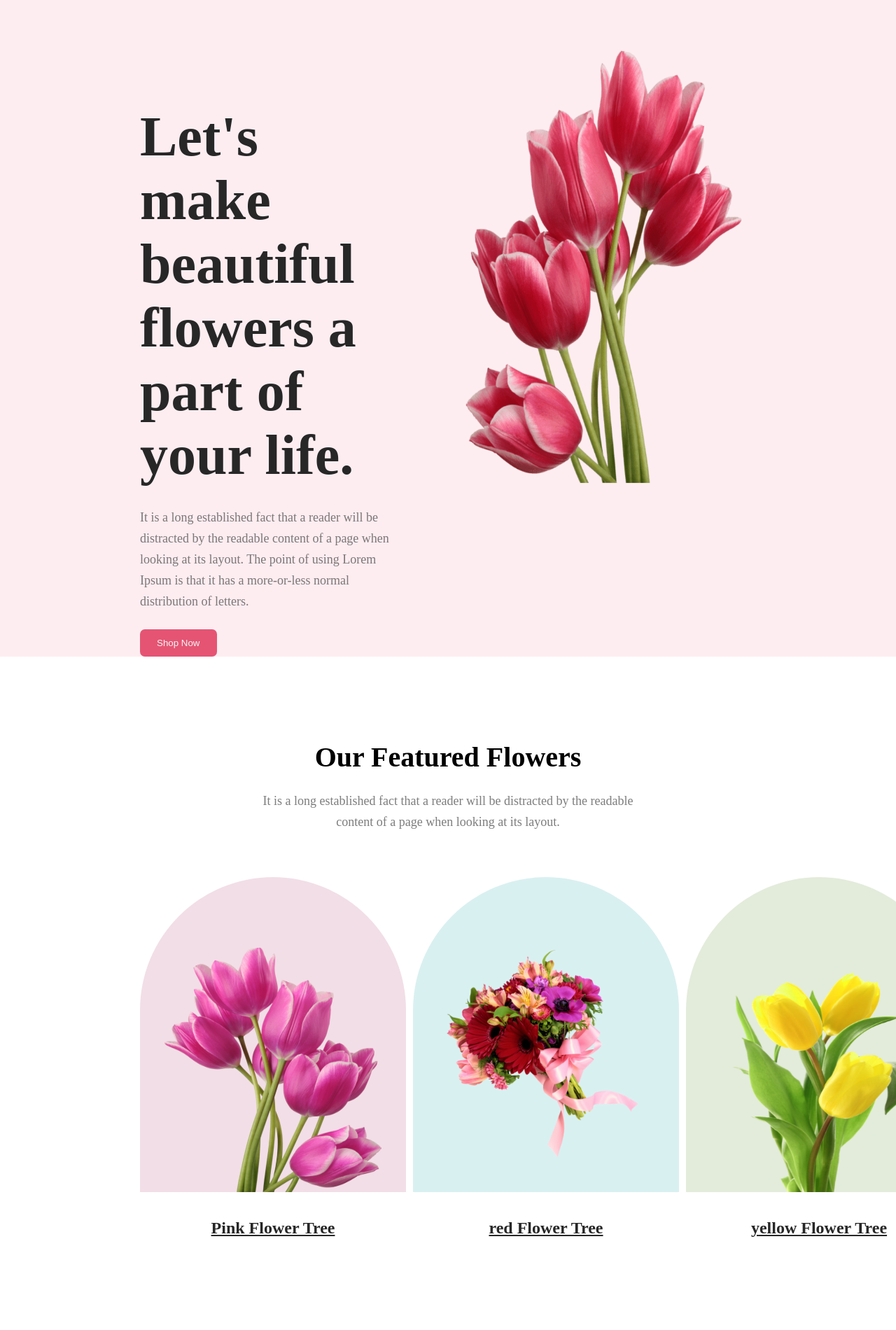
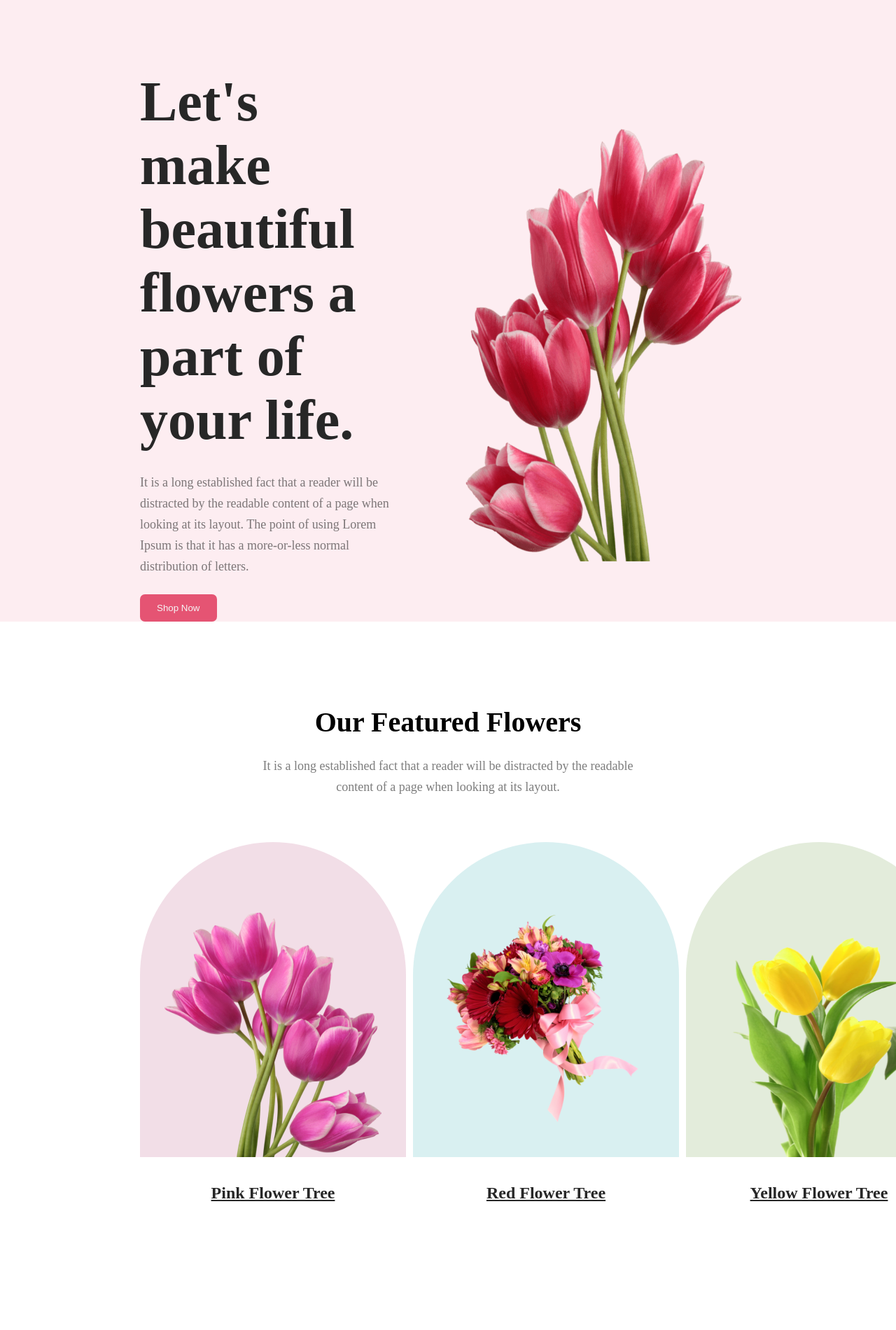
Before and after one commit to shadowfax191/flower-shop-Assignment, a plain HTML site: page index.html in a window 1280 px wide. Shown: the top 1900 px of the page at 70% size. Drawn offline with Linux system fonts and the light colour scheme.

Commit message:
7th  commit

```diff
--- a/index.html
+++ b/index.html
@@ -10,9 +10,10 @@
 </head>
 
 <body>
+    <!-- header -->
     <header class="head">
-        <div class="flower">
-            <div class="flower1">
+
+            <div>
                 <h1 class="ftitle">Let's make beautiful flowers a part of your life.</h1>
                 <p class="ftext">It is a long established fact that a reader will be distracted by the readable content
                     of a page when
@@ -25,9 +26,10 @@
                 <img class="img1" src="image/pngwing 10.png" alt="">
             </div>
 
-        </div>
+
     </header>
     <main>
+
         <section>
             <h2 class="htitle">Our Featured Flowers</h2>
             <p class="des">It is a long established fact that a reader will be distracted by the readable <br> content of a
@@ -41,11 +43,11 @@
             </div>
             <div>
                 <img class="f2" src="image/pngwing 5.png" alt="">
-                <p class="fcolor">red Flower Tree</p>
+                <p class="fcolor">Red Flower Tree</p>
             </div>
             <div>
                 <img class="f3" src="image/pngwing 7.png" alt="">
-                <p class="fcolor">yellow Flower Tree</p>
+                <p class="fcolor">Yellow Flower Tree</p>
             </div>
 
         </section>
@@ -91,7 +93,7 @@
             <p class="des1">$30 coupon for first shopping</p>
             <div class="last">
                 <form class="email" action="">
-                    <input type="email" placeholder="Enter your email here....">
+                    <input class="fbox" type="email" placeholder="Enter your email here....">
 
                 </form>
                 <input class="btn" type="submit" value="Subscribe">
--- a/styles.css
+++ b/styles.css
@@ -4,20 +4,14 @@
 
 .head {
     background: rgba(229, 84, 115, 0.10);
+    display: flex;
+    justify-content: space-around;
+    align-items: center;
+    padding: 100px 200px 0px 200px;
+    gap: 70px;
 
 }
 
-.flower {
-    display: flex;
-    justify-content: space-around;
-
-    gap: 70px;
-}
-
-.flower1 {
-    padding-top: 150px;
-    padding-left: 200px;
-}
 
 .ftitle {
     color: #272727;
@@ -29,7 +23,7 @@
 .img1 {
     width: 435px;
     height: 620px;
-    padding: 70px 200px 0px 0px;
+
 }
 
 .ftext {
@@ -195,6 +189,9 @@ font-size: 18px;
 font-weight: 400;
 line-height: 30px;
 }
+.fbox{
+    padding-left: 20px;
+}
 .cr{
     color: rgba(255, 255, 255, 0.40);
     padding-top: 15px;
```
